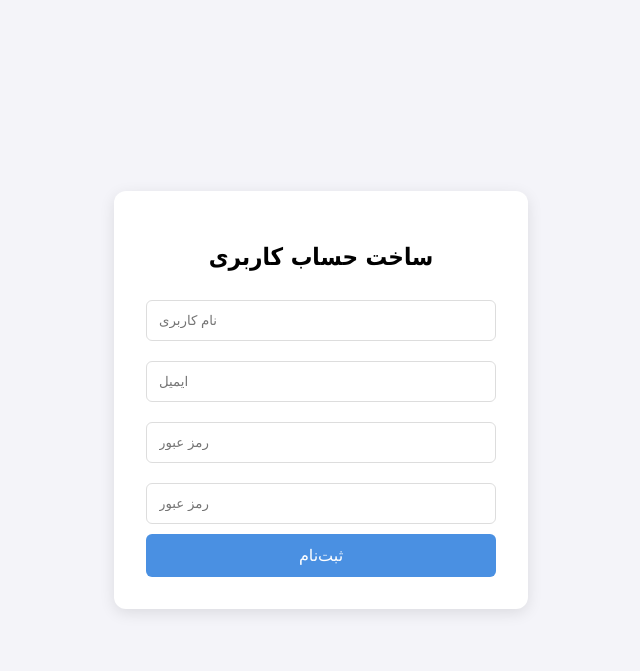
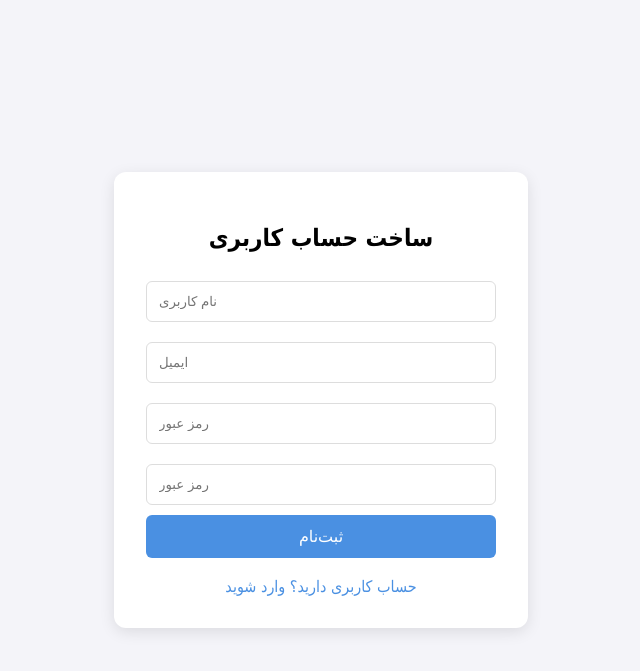
Before and after one commit to SkillMoon/Habit-Tracker, a Django app: page /register/ in a window 1280 px wide. Shown: the top 671 px of the page, without its empty margins (319-959 px from the left). Run offline with Django 5.2, Linux system fonts and the light colour scheme.

Commit message:
fix templates

```diff
--- a/templates/accounts/login.html
+++ b/templates/accounts/login.html
@@ -17,6 +17,8 @@
                 <button type="submit">ورود</button>
             </form>
         </div>
+        <br>
+        <a href="{% url 'register' %}">ثبت نام</a>
     </div>
 </body>
 </html>
--- a/templates/accounts/register.html
+++ b/templates/accounts/register.html
@@ -20,6 +20,8 @@
                 <button type="submit">ثبت‌نام</button>
             </form>
         </div>
+        <br>
+        <a href="{% url 'login' %}">حساب کاربری دارید؟ وارد شوید</a>
     </div>
 </body>
 </html>
```
